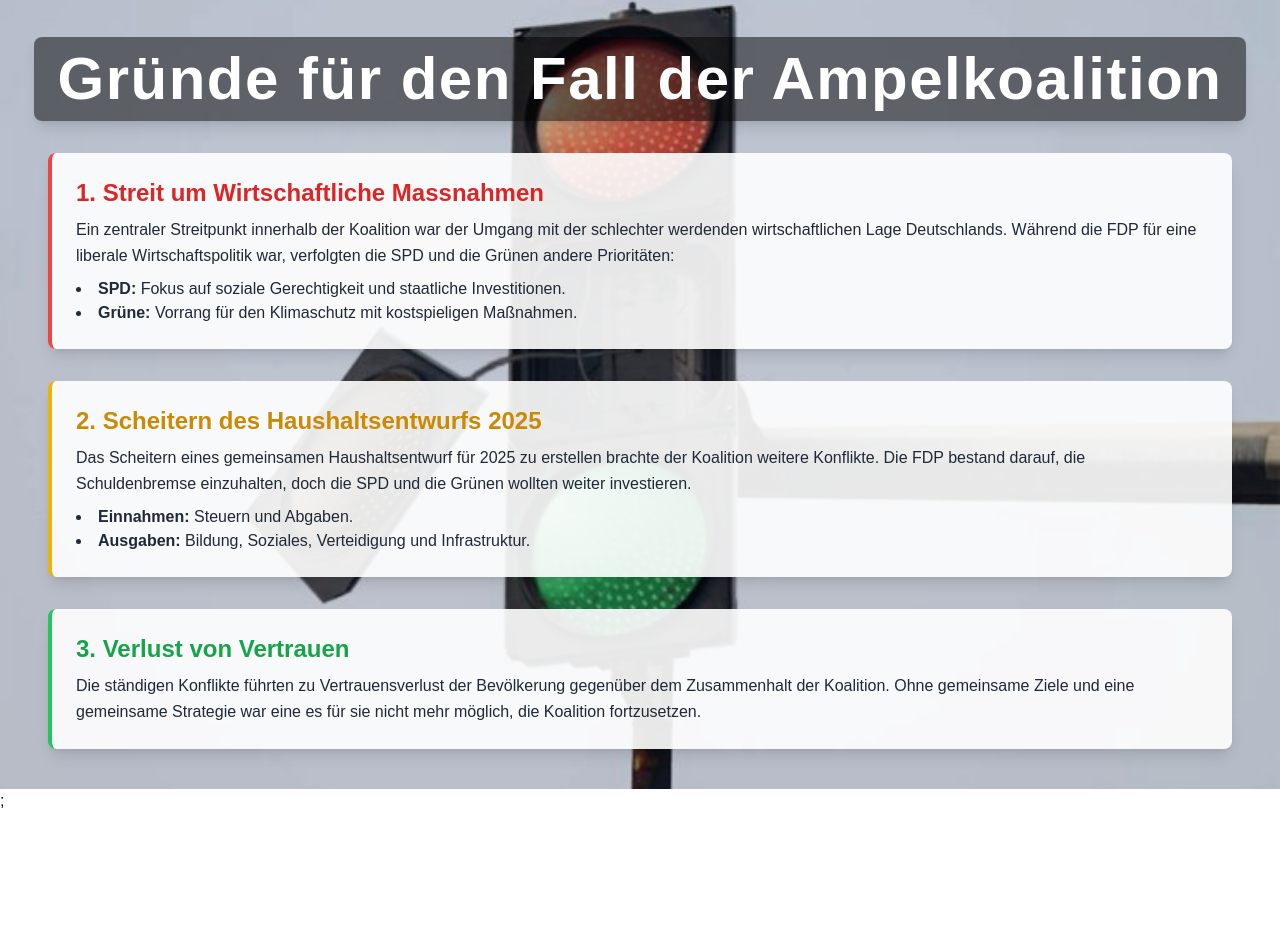
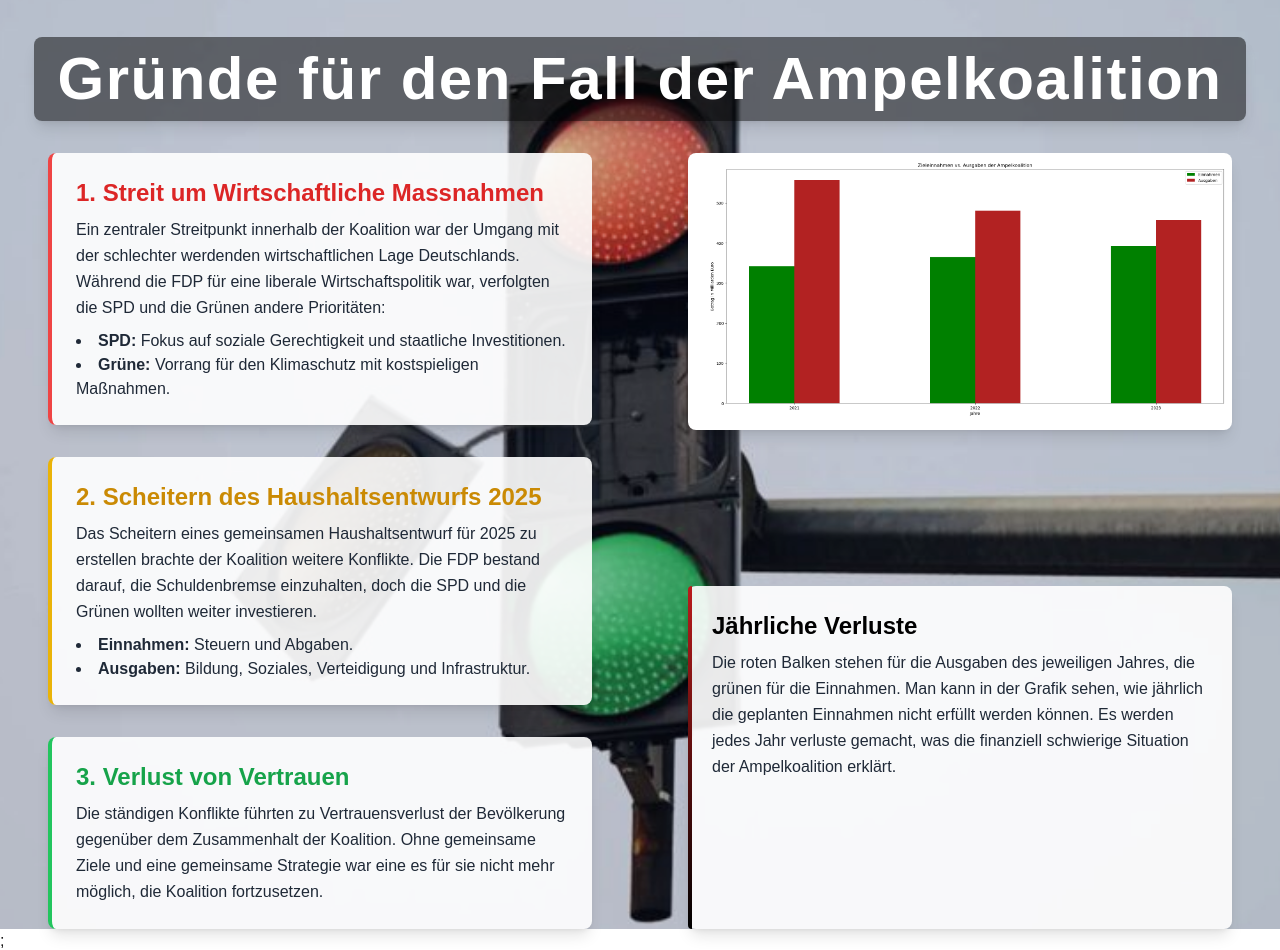
Before and after one commit to De27vin/PaW-Analyse-DE, a Next.js app: page /ampel-koalition in a window 1280 px wide. Shown: the part 1708-2658 px from the top of the page. Before the commit the page ends 2521 px from the top, so only its background shows below. Built offline with nearby package versions, Linux system fonts and the light colour scheme.

Commit message:
add: Put Bundeshaushalt graphics on ampel-koalition page with explanation text

```diff
--- a/src/pages/ampel-koalition.js
+++ b/src/pages/ampel-koalition.js
@@ -139,7 +139,7 @@ export default function AmpelKoalitionPage(){
             </div>
         </section>
 
-        <section className="relative w-full min-h-screen bg-gray-900 text-white flex flex-col items-center justify-start">
+        <section className="relative w-full min-h-screen bg-gray-900 text-white flex flex-col justify-start">
             {/* Hintergrundbild */}
             <div className="absolute inset-0">
                 <Image
@@ -158,7 +158,10 @@ export default function AmpelKoalitionPage(){
                 </h2>
             </div>
 
-            {/* Gründe-Container */}
+            {/* Gründe-Container äusserer */}
+            <div className="relative w-full grid grid-cols-2">
+
+                {/* Gründe-Container innerer */}
                 <div className="relative z-10 w-full px-4 md:px-12 grid gap-8">
                     {/* Grund 1 */}
                     <div className="bg-white bg-opacity-90 text-gray-800 rounded-lg p-6 shadow-lg border-l-4 border-red-500">
@@ -197,6 +200,33 @@ export default function AmpelKoalitionPage(){
                         </p>
                     </div>
                 </div>
+
+                {/* Bundeshaushaltsgrafik-Container */}
+                <div className="relative z-10 w-full px-4 md:px-12 grid gap-8">
+                    <div className="relative">
+                        <Image className="border-solid rounded-lg shadow-lg"
+                            src="/plots/Bundeshaushalt-python-grafik.png"
+                            alt="Bundeshaushalt Grafik"
+                            width={1000}
+                            height={1000}
+                        />
+                    </div>
+
+                    <div className="relative bg-white bg-opacity-90 text-gray-800 rounded-lg p-6 shadow-lg">
+                        {/* Farbübergang für die Border */}
+                        <div className="absolute inset-0 left-0 w-1 bg-gradient-to-b from-red-700 to-black rounded-l-lg"></div>
+                        <div className="relative z-10">
+                            <h3 className="text-2xl font-semibold text-black mb-2">Jährliche Verluste</h3>
+                            <p className="leading-relaxed">
+                                Die roten Balken stehen für die Ausgaben des jeweiligen Jahres, die grünen für die Einnahmen.
+                                Man kann in der Grafik sehen, wie jährlich die geplanten Einnahmen nicht erfüllt werden können.
+                                Es werden jedes Jahr verluste gemacht, was die finanziell schwierige Situation der Ampelkoalition erklärt.
+                            </p>
+                        </div>
+                    </div>
+                </div>
+
+            </div>
         </section>
         </>
     )
```
Lines whose indentation alone changed are shown as unchanged.
